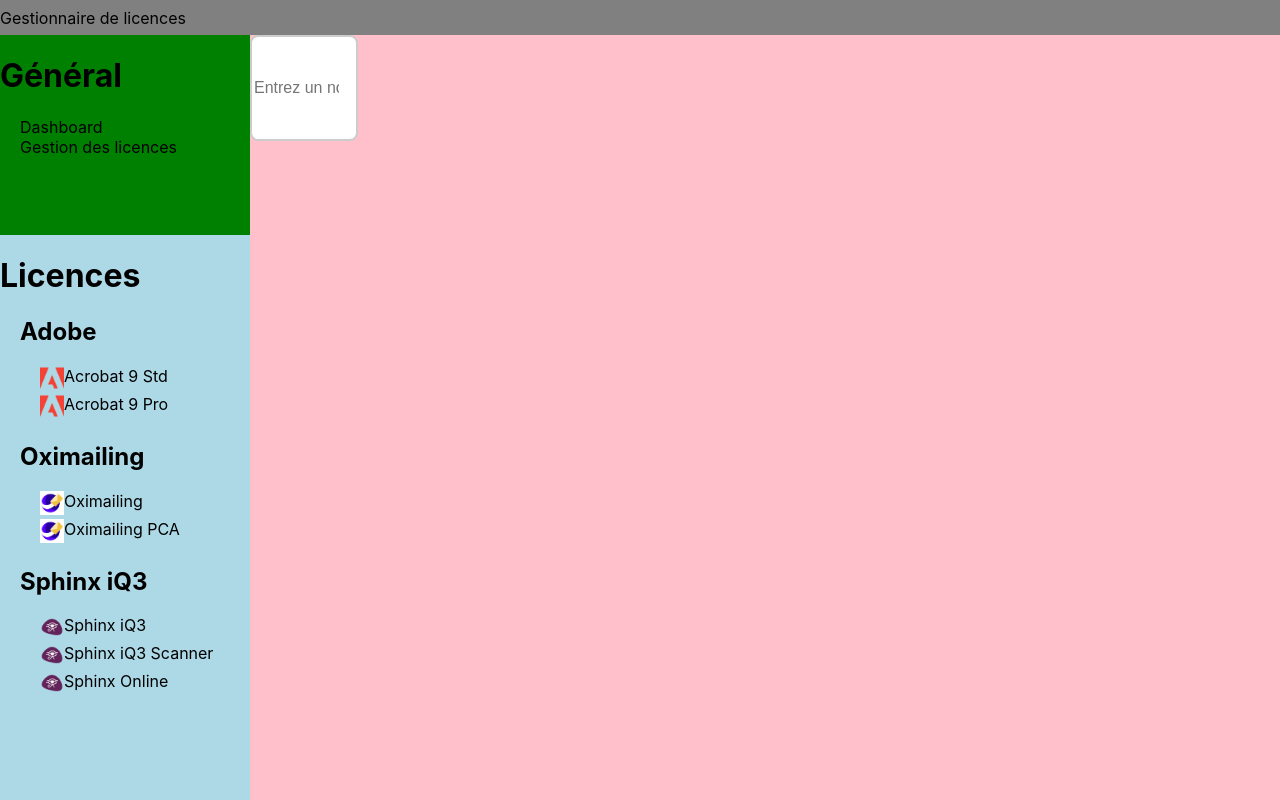
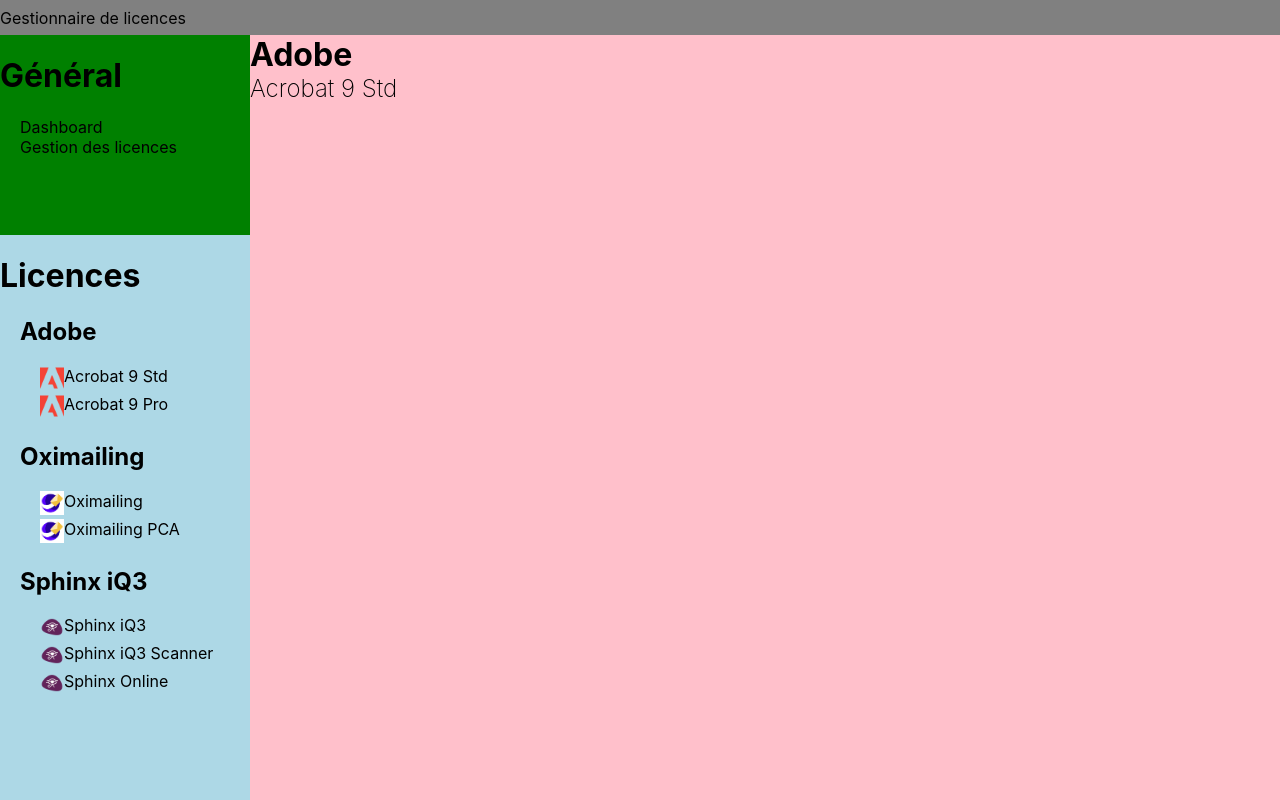
Before and after one commit to darkmine95/dashboard-license.github.io, a React (Create React App) app: page / in a window 1280 px wide. Both pictures are taken after a click on the item "Acrobat 9 Std". Built offline with nearby package versions, Linux system fonts and the light colour scheme.

Commit message:
Improve content section

```diff
--- a/src/App.css
+++ b/src/App.css
@@ -2,3 +2,10 @@
     height: 100%;
     width: 100%;
 }
+
+.center {
+    display: flex;
+    flex-direction: column;
+    align-items: center;
+    justify-content: center;
+}
--- a/src/App.js
+++ b/src/App.js
@@ -7,7 +7,7 @@
 function App() {
   const [data, setData] = useState([]);
   const [pageSelected, setPageSelected] = useState({
-    type: "dashboard",
+    name: "Dashboard",
     licence_name: "",
     licence_version: ""
   });
--- a/src/components/Content/Content.css
+++ b/src/components/Content/Content.css
@@ -1,15 +1,21 @@
 .content {
-    background-color: pink;
-    width: calc(100% - 250px);
-    min-height: calc(100% - 35px);
-    float: left;
+  background-color: pink;
+  width: calc(100% - 250px);
+  min-height: calc(100% - 35px);
+  float: left;
 }
 
-.square-input {
-  width: 100px;
-  height: 100px;
-  font-size: 16px;
-  text-align: center;
-  border: 2px solid #ccc;
-  border-radius: 8px;
+.content h1 {
+  margin: 0;
 }
+
+.content h2 {
+  font-weight: 200;
+  margin: 0;
+}
+
+
+.content .title-licence {
+  display: flex;
+  flex-direction: column;
+}
--- a/src/components/Content/Content.jsx
+++ b/src/components/Content/Content.jsx
@@ -1,13 +1,22 @@
 import './Content.css';
 
 function Content({ pageSelected }) {
+
   return (
     <div className="content">
-      <input
-        type="number"
-        className="square-input"
-        placeholder="Entrez un nombre"
-      />
+
+      {/* Title */}
+      <div className='title'>
+        {
+          pageSelected.name !== "Licence" && <h1>{pageSelected.name}</h1>
+        }
+        {
+          pageSelected.name === "Licence" && <div className='title-licence'>
+            <h1>{pageSelected.licence_name}</h1>
+            <h2>{pageSelected.licence_version}</h2>
+          </div>
+        }
+      </div>
     </div>
   );
 }
--- a/src/components/MenuLeft/MenuLeftGeneral/MenuLeftGeneral.jsx
+++ b/src/components/MenuLeft/MenuLeftGeneral/MenuLeftGeneral.jsx
@@ -4,7 +4,7 @@
   const handleClick = (event, page) => {
     event.preventDefault();
     setPageSelected({
-      type: page,
+      name: page,
       licence_name: "",
       licence_version: ""
     })
@@ -16,8 +16,8 @@
         Général
       </h1>
       <ul>
-        <li onClick={(event) => handleClick(event, 'dashboard')}>Dashboard</li>
-        <li onClick={(event) => handleClick(event, 'manage_licences')}>Gestion des licences</li>
+        <li onClick={(event) => handleClick(event, 'Dashboard')}>Dashboard</li>
+        <li onClick={(event) => handleClick(event, 'Gestion des licences')}>Gestion des licences</li>
       </ul>
     </div>
   );
--- a/src/components/MenuLeft/MenuLeftLicences/MenuLeftLicences.jsx
+++ b/src/components/MenuLeft/MenuLeftLicences/MenuLeftLicences.jsx
@@ -19,7 +19,7 @@
   const handleClick = (event, name, version) => {
     event.preventDefault();
     setPageSelected({
-      type: "licence",
+      name: "Licence",
       licence_name: name,
       licence_version: version
     })
```
